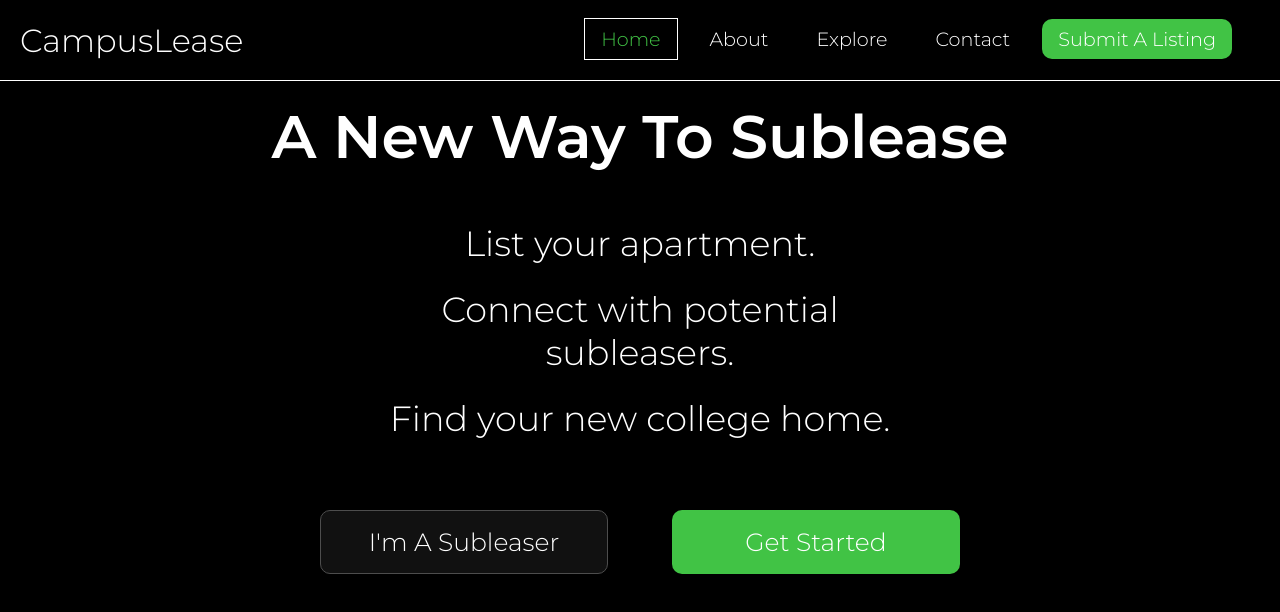
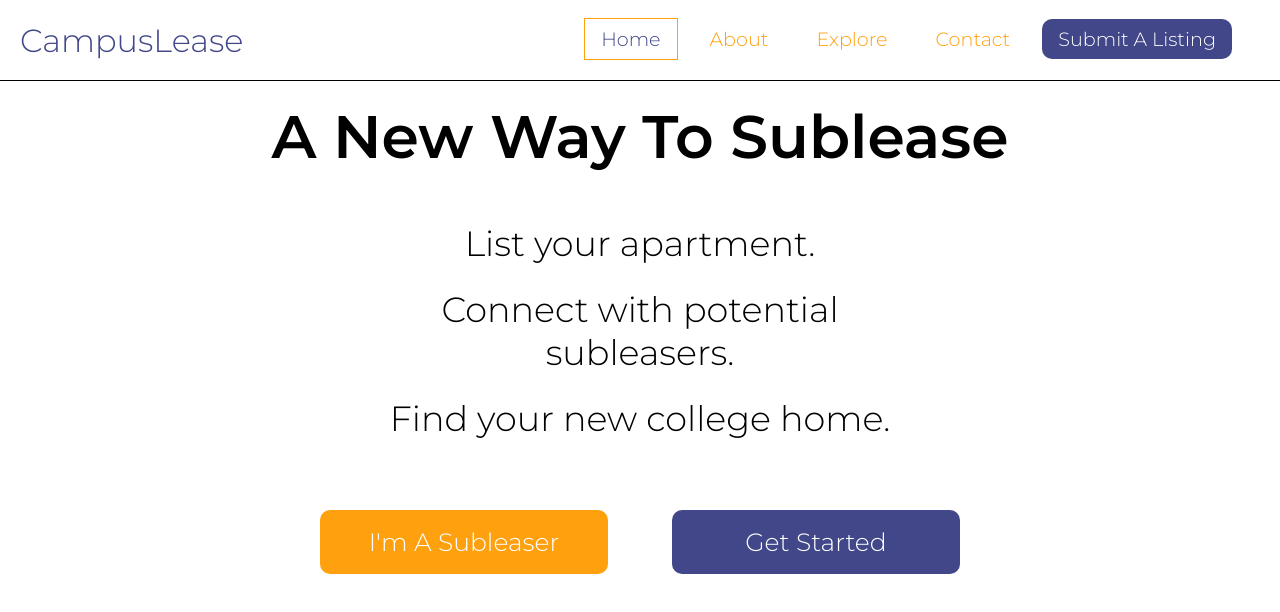
Before and after one commit to sjgutta/campus-lease, a React (Create React App) app: page / in a window 1280 px wide. Shown: the top 612 px of the page. Built offline with nearby package versions, Linux system fonts and the light colour scheme.

Commit message:
navbar and colors

```diff
--- a/src/App.css
+++ b/src/App.css
@@ -5,16 +5,16 @@
 }
 
 body {
-    background-color: black;
+    background-color: white;
 }
 
 root {
-    background-color: black;
+    background-color: white;
 }
 
 .pages {
-    color: white;
-    background-color: black;
+    color: black;
+    background-color: white;
     text-align: center;
     font-size: 3.5rem;
 }
--- a/src/components/Button/Button.css
+++ b/src/components/Button/Button.css
@@ -13,10 +13,9 @@
 }
 
 .btn-green {
-    background-color: #41c345;
+    background-color: #414789;
 }
 
 .btn-dark {
-    background-color: #111111;
-    border: 1px solid #4D4D4D;
+    background-color: #ffa00e;
 }
--- a/src/components/NavBar.css
+++ b/src/components/NavBar.css
@@ -1,6 +1,6 @@
 .navbar {
-  background-color: black;
-  border-bottom: 1px solid white;
+  background-color: white;
+  border-bottom: 1px solid black;
   height: 80px;
   display: flex;
   justify-content: center;
@@ -28,7 +28,7 @@
 }
 
 .nav-logo {
-  color: white;
+  color: #414789;
   align-items: center;
   margin-left: 20px;
   cursor: pointer;
@@ -40,12 +40,18 @@
 }
 
 .nav-button {
-  background-color: #41c345;
+  background-color: #414789;
   border-radius: 10px;
+}
+
+.button-links {
+  color: white;
 }
 
 .button-links:hover {
   color: black;
+  background-color:  #ffa00e;
+  border-radius: 10px;
 }
 
 .nav-button-item {
@@ -65,7 +71,7 @@
 }
 
 .nav-links {
-  color: #fff;
+  color: #ffa00e;
   text-decoration: none;
   padding: 0.5rem 1rem;
   height: 100%;
@@ -88,12 +94,12 @@
 
 .nav-item:hover:after {
   width: 100%;
-  background: white;
+  background: #414789;
 }
 
 .nav-item .active {
-  color: #41c345;
-  border: 1px solid white;
+  color: #414789;
+  border: 1px solid #ffa00e;
 }
 .nav-icon {
   display: none;
@@ -104,7 +110,7 @@
     display: flex;
     flex-direction: column;
     width: 100%;
-    border-top: 1pxsolid #fff;
+    border-top: 1px solid black;
     position: absolute;
     top: 80px;
     left: -110%;
@@ -114,14 +120,14 @@
   }
 
   .nav-menu.active {
-    background: black;
+    background: white;
     left: 0px;
     opacity: 1;
     transition: all 0.5s ease;
     z-index: 1;
   }
   .nav-item .active {
-    color: #41c345;
+    color: #414789;
     border: none;
   }
   .nav-links {
@@ -146,6 +152,6 @@
     transform: translate(-100%, 60%);
     font-size: 1.8rem;
     cursor: pointer;
-    color: white;
+    color: black;
   }
 }
--- a/src/components/NavBar.js
+++ b/src/components/NavBar.js
@@ -45,7 +45,7 @@ const NavBar = () => {
                     </li>
                     <li className="nav-button-item" >
                         <div className="nav-button">
-                        <NavLink exact to="/submit" activeClassName="active" className="nav-links button-links" onClick={handleLinkClick}>
+                        <NavLink exact to="/submit" activeClassName="active" className="nav-links button-links" style={{color: "white"}} onClick={handleLinkClick}>
                             Submit A Listing
                                 </NavLink>
                                 </div>
```
